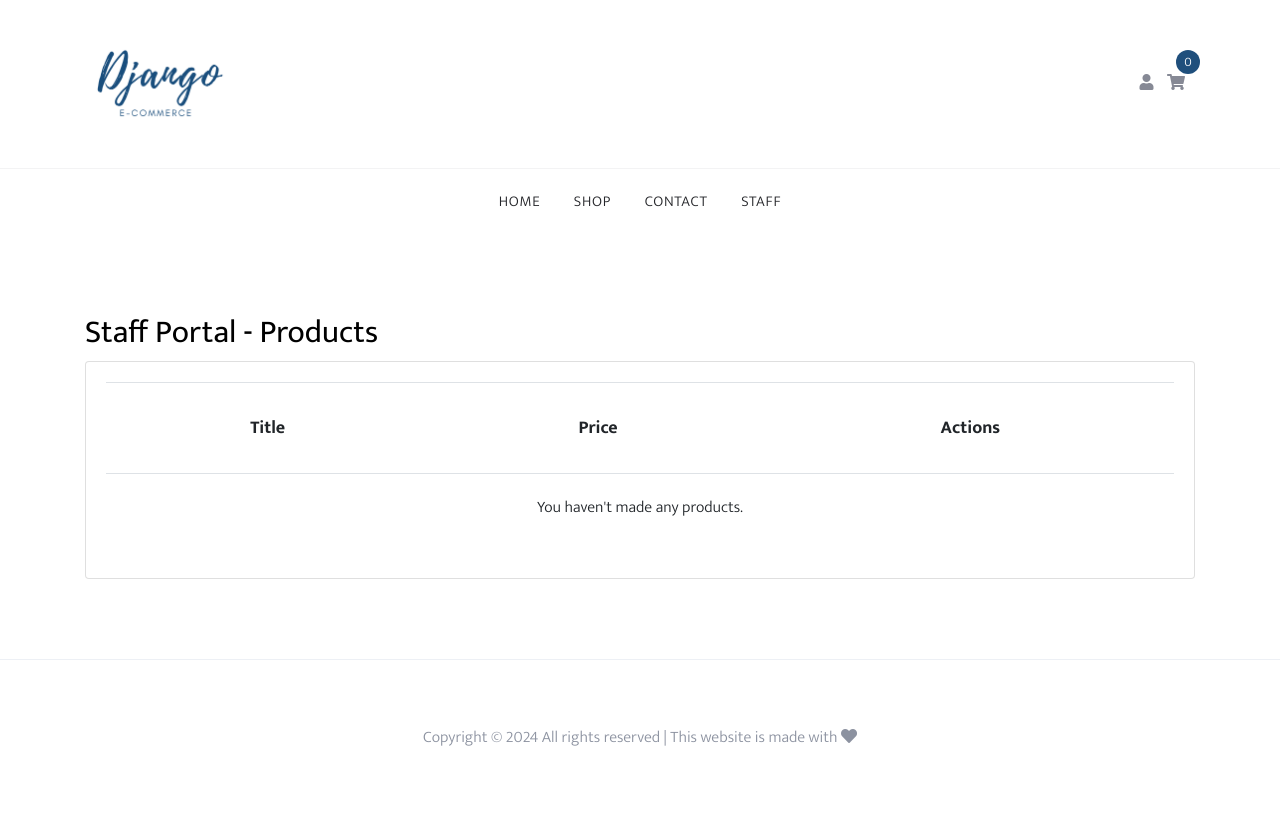
After one commit to mbafadeyi/asa, a Django app: page /staff/products/ in a window 1280 px wide. The commit adds this page. Run offline with Django 5.2, Linux system fonts and the light colour scheme; the visitor is signed in with stand-in values (Sample User, id 1); data comes from the database, SQL or seed files in the repository; data that the repository does not hold is empty; some libraries are stand-ins or nearby versions.

```diff
--- a/cart/models.py
+++ b/cart/models.py
@@ -72,6 +72,15 @@ class Product(models.Model):
     def __str__(self):
         return self.title
 
+    def get_absolute_url(self):
+        return reverse("cart:product-detail", kwargs={"slug": self.slug})
+
+    def get_delete_url(self):
+        return reverse("staff:product-delete", kwargs={"pk": self.pk})
+
+    def get_price(self):
+        return "{:.2f}".format(self.price / 100)
+
     def save(self, *args, **kwargs):
         to_assign = slugify(self.title)
 
@@ -79,12 +88,6 @@ class Product(models.Model):
             self.slug = to_assign
         to_assign = to_assign + str(Product.objects.all().count())
         super().save(*args, **kwargs)
-
-    def get_absolute_url(self):
-        return reverse("cart:product-detail", kwargs={"slug": self.slug})
-
-    def get_price(self):
-        return "{:.2f}".format(self.price / 100)
 
 
 class OrderItem(models.Model):
--- a/staff/urls.py
+++ b/staff/urls.py
@@ -5,4 +5,10 @@ app_name = "staff"
 
 urlpatterns = [
     path("", views.StaffView.as_view(), name="staff"),
+    path("products/", views.ProductListView.as_view(), name="product-list"),
+    path(
+        "products/<pk>/delete/",
+        views.ProductDeleteView.as_view(),
+        name="product-delete",
+    ),
 ]
--- a/staff/views.py
+++ b/staff/views.py
@@ -1,7 +1,8 @@
 from django.contrib.auth.mixins import LoginRequiredMixin
+from django.shortcuts import reverse
 from django.views import generic
 
-from cart.models import Order
+from cart.models import Order, Product
 
 from .mixins import StaffUserMixin
 
@@ -11,3 +12,18 @@ class StaffView(LoginRequiredMixin, StaffUserMixin, generic.ListView):
     queryset = Order.objects.filter(ordered=True).order_by("-ordered_date")
     paginate_by = 20
     context_object_name = "orders"
+
+
+class ProductListView(LoginRequiredMixin, StaffUserMixin, generic.ListView):
+    template_name = "staff/product_list.html"
+    queryset = Product.objects.all()
+    paginate_by = 20
+    context_object_name = "products"
+
+
+class ProductDeleteView(LoginRequiredMixin, StaffUserMixin, generic.DeleteView):
+    template_name = "staff/product_delete.html"
+    queryset = Product.objects.all()
+
+    def get_success_url(self):
+        return reverse("staff:product-list")
--- /dev/null
+++ b/templates/staff/product_list.html
@@ -0,0 +1,61 @@
+{% extends "base.html" %}
+
+{% block content %}
+
+<div class="site-section">
+    <div class="container">
+        <div class="row justify-content-center">
+            <div class="col-md-12">
+                <h2 class="text-black">Staff Portal - Products</h2>
+                <div class="card">
+                    <div class="card-body">
+                        <div class="site-blocks-table">
+                            <table class="table">
+                                <thead>
+                                    <tr>
+                                        <th>Title</th>
+                                        <th>Price</th>
+                                        <th>Actions</th>
+                                    </tr>
+                                </thead>
+                                <tbody>
+                                    {% for product in products %}
+                                    <tr>
+                                        <td>{{ product.title }}</td>
+                                        <td>$ {{ product.get_price }}</td>
+                                        <td>
+                                            <a href="#">Update</a>
+                                            <a tabindex="0" class="btn btn-sm btn-primary" role="button"
+                                                data-html="true" data-toggle="popover" data-trigger="focus"
+                                                title="Are you sure you want to delete this product?"
+                                                data-content="<a href='{{ product.get_delete_url }}'>Confirm</a>">X</a>
+                                        </td>
+                                    </tr>
+                                    {% empty %}
+                                    <tr>
+                                        <td colspan="4">You haven&apos;t made any products.</td>
+                                    </tr>
+                                    {% endfor %}
+                                </tbody>
+                            </table>
+                        </div>
+                    </div>
+                </div>
+            </div>
+        </div>
+    </div>
+</div>
+
+{% endblock content %}
+
+
+{% block scripts%}
+
+<script>
+    $( function ()
+    {
+        $( "[data-toggle=popover]" ).popover();
+    } );
+</script>
+
+{% endblock scripts%}
--- a/templates/staff/staff.html
+++ b/templates/staff/staff.html
@@ -13,7 +13,7 @@
                             {{ request.user.email }}
                         </h5>
                         <hr>
-                        <a href="/">Products</a>
+                        <a href="{% url 'staff:product-list' %}">Products</a>
                         <hr>
 
                         <h5 class="card-title">Recent orders</h5>
```
Also changed, not shown: templates/staff/product_delete.html (added, +23 -0 lines).
